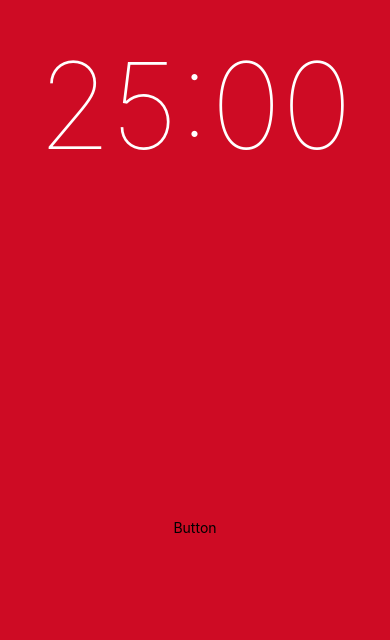
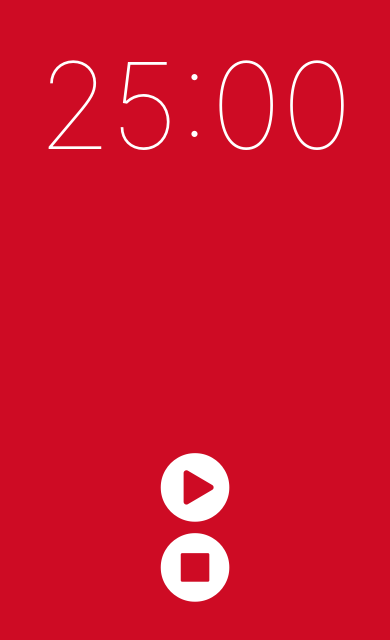
Before and after one commit to schemr/tomato-timer, a React Native app: screen / in a window 390 px wide. Shown: the part 106-746 px from the top of the page. Built offline with nearby package versions, Linux system fonts and the light colour scheme.

Commit message:
Add button component and import to timer component

```diff
--- /dev/null
+++ b/components/Button/index.js
@@ -0,0 +1,19 @@
+import React from 'react';
+import PropTypes from 'prop-types';
+import { View, TouchableOpacity, StyleSheet } from 'react-native';
+import { FontAwesome } from '@expo/vector-icons'
+
+function Button({iconName, onPress}) {
+    return (
+        <TouchableOpacity onPressOut={onPress}>
+            <FontAwesome name={iconName} size={80} color="white" />
+        </TouchableOpacity>
+    )
+}
+
+Button.propTypes = {
+    iconName: PropTypes.string.isRequired,
+    onPress: PropTypes.func.isRequired
+}
+
+export default Button;
--- a/components/Timer/index.js
+++ b/components/Timer/index.js
@@ -1,5 +1,6 @@
 import React, { Component } from 'react';
 import { View, Text, StyleSheet, StatusBar } from 'react-native';
+import Button from '../Button'
 
 export default class Timer extends Component {
     render() {
@@ -10,7 +11,8 @@
                     <Text style={styles.time}>25:00</Text>
                 </View>
                 <View style={styles.buttonView}>
-                    <Text>Button</Text>
+                    <Button iconName="play-circle" onPress={() => alert('play')} />
+                    <Button iconName="stop-circle" onPress={() => alert('stop')} />
                 </View>
             </View>
         )
```
